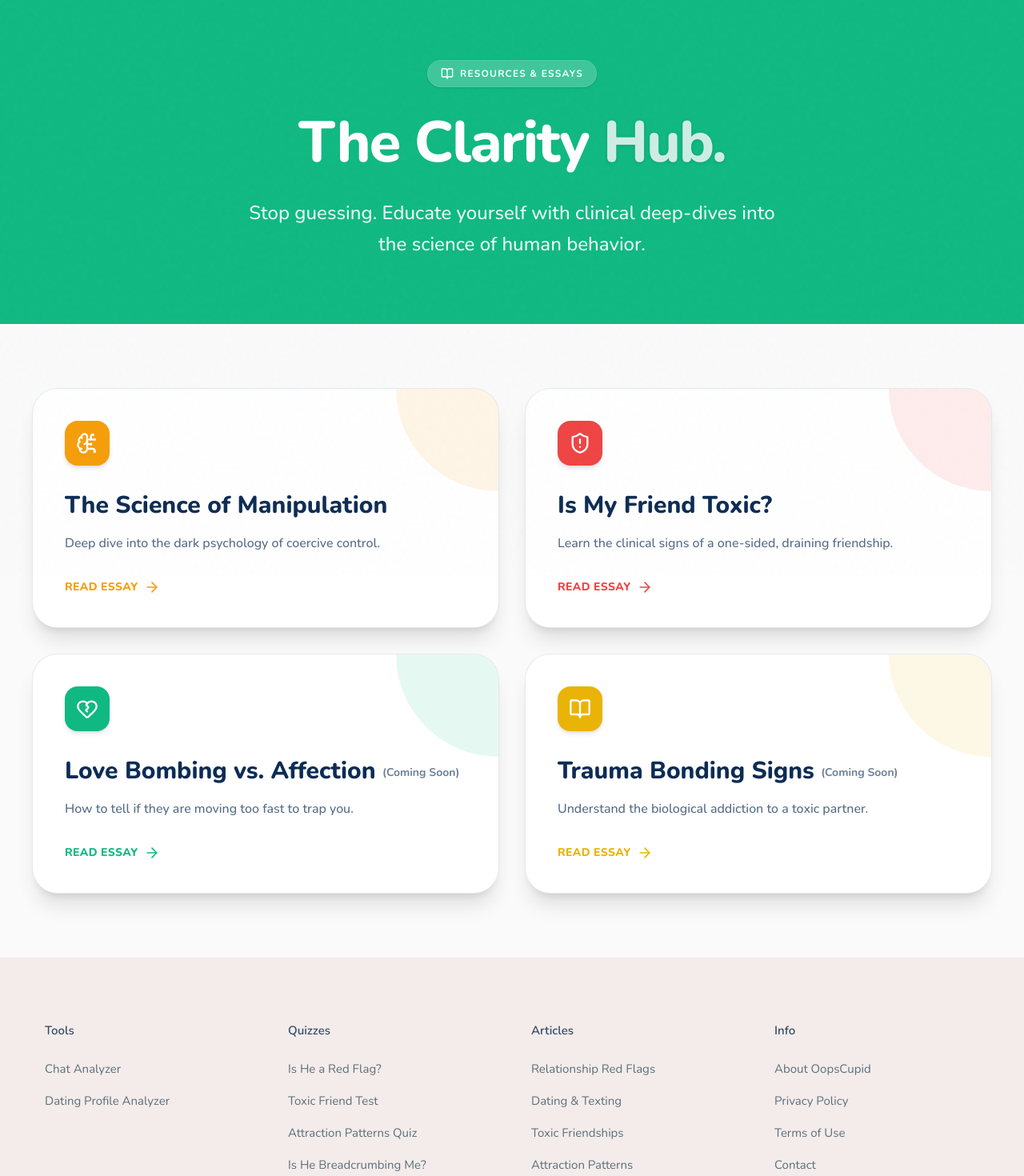
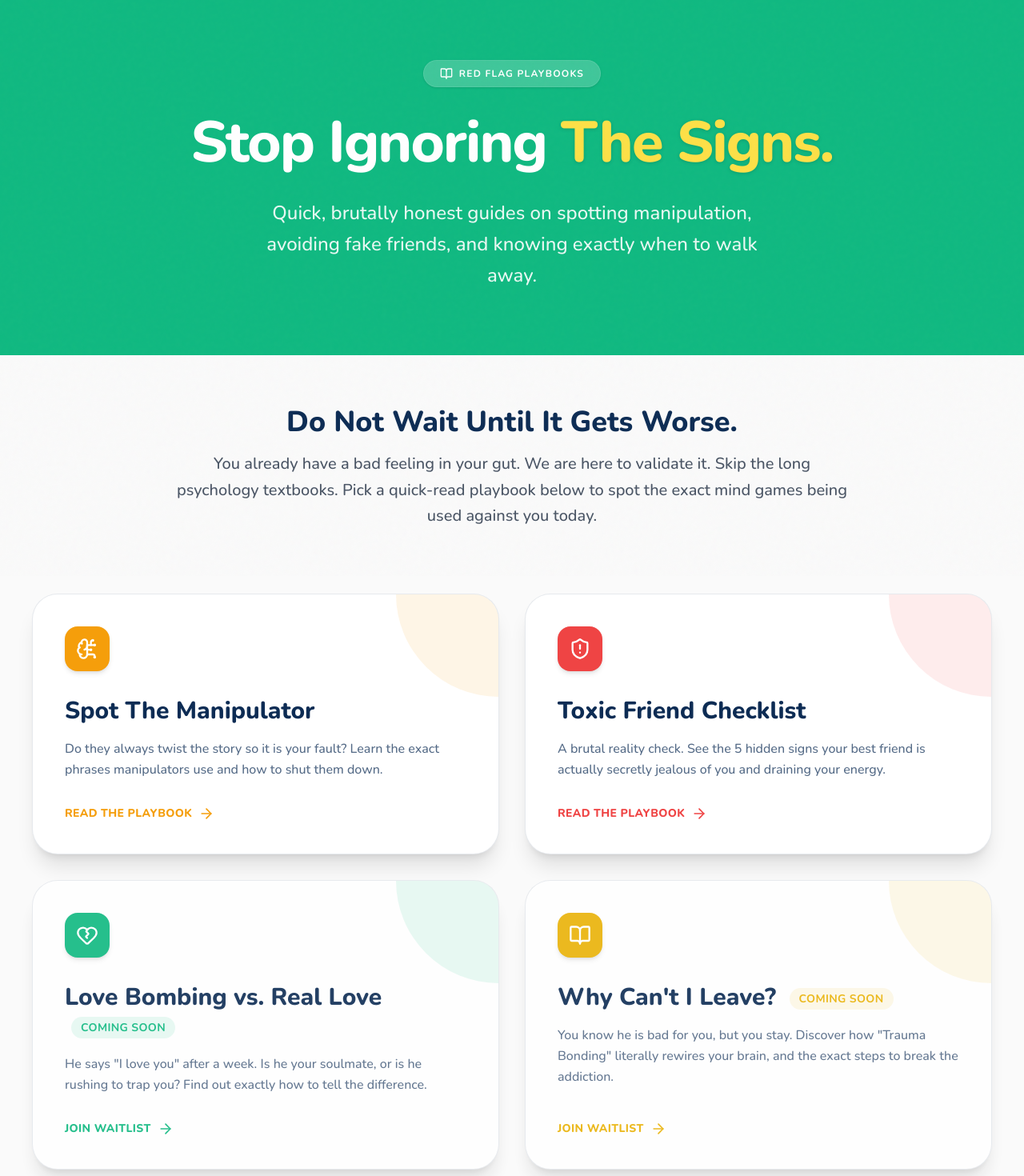
Before and after one commit to Sinadehesh/OopsCupid, a Next.js app: page /articles in a window 1280 px wide. Shown: the part 80-1550 px from the top of the page at 80% size. Built offline with nearby package versions, Linux system fonts and the light colour scheme; a web font is replaced by a local one.

Commit message:
feat: transform /articles page into high-converting Hormozi style guide hub

```diff
--- a/app/articles/page.tsx
+++ b/app/articles/page.tsx
@@ -1,28 +1,40 @@
 import Link from "next/link";
 import { BookOpen, BrainCircuit, ShieldAlert, HeartCrack, ArrowRight } from "lucide-react";
 
-export const metadata = { title: "The Clarity Hub | OopsCupid" };
+export const metadata = { title: "Relationship Red Flag Guides | OopsCupid" };
 
 export default function ClarityHub() {
   return (
     <main className="min-h-screen bg-[#fafafa]">
+      {/* HERO SECTION: The Dream Outcome */}
       <section className="bg-[#10B981] text-white py-20 px-6 relative overflow-hidden">
         <div className="absolute inset-0 opacity-10 bg-[radial-gradient(circle_at_center,_var(--tw-gradient-stops))] from-white via-transparent to-transparent"></div>
         <div className="max-w-5xl mx-auto text-center relative z-10 flex flex-col items-center">
-          <div className="inline-flex items-center gap-2 px-4 py-2 rounded-full text-xs font-bold tracking-widest mb-6 bg-white/20 backdrop-blur-sm border border-white/10 shadow-sm uppercase">
+          <div className="inline-flex items-center gap-2 px-5 py-2 rounded-full text-xs font-bold tracking-widest mb-6 bg-white/20 backdrop-blur-sm border border-white/10 shadow-sm uppercase">
             <BookOpen className="w-4 h-4 text-white" />
-            Resources & Essays
+            Red Flag Playbooks
           </div>
           <h1 className="text-5xl md:text-7xl font-extrabold mb-6 tracking-tight leading-tight">
-            The Clarity <span className="text-white/80 drop-shadow-sm">Hub.</span>
+            Stop Ignoring <span className="text-[#FDE047] drop-shadow-sm">The Signs.</span>
           </h1>
           <p className="text-lg md:text-2xl font-medium max-w-2xl mx-auto opacity-90 leading-relaxed">
-            Stop guessing. Educate yourself with clinical deep-dives into the science of human behavior.
+            Quick, brutally honest guides on spotting manipulation, avoiding fake friends, and knowing exactly when to walk away.
           </p>
         </div>
       </section>
 
-      <section className="py-20 px-6">
+      {/* THE PAIN SECTION: Running from Hell */}
+      <section className="pt-16 pb-8 px-6 text-center max-w-4xl mx-auto">
+        <h2 className="text-3xl md:text-4xl font-extrabold text-[#0D2C54] mb-4">
+          Do Not Wait Until It Gets Worse.
+        </h2>
+        <p className="text-lg md:text-xl text-gray-600 font-medium leading-relaxed">
+          You already have a bad feeling in your gut. We are here to validate it. Skip the long psychology textbooks. Pick a quick-read playbook below to spot the exact mind games being used against you today.
+        </p>
+      </section>
+
+      {/* CARDS SECTION: The Solution (No Effort) */}
+      <section className="py-12 px-6">
         <div className="w-full max-w-[1200px] mx-auto grid grid-cols-1 md:grid-cols-2 gap-8">
 
           <Link href="/articles/manipulation-science" className="group block h-full">
@@ -31,10 +43,12 @@ export default function ClarityHub() {
               <div className="w-14 h-14 bg-[#F59E0B] rounded-2xl flex items-center justify-center mb-8 shadow-md z-10">
                 <BrainCircuit className="w-7 h-7 text-white" />
               </div>
-              <h2 className="text-2xl md:text-3xl font-extrabold text-[#0D2C54] mb-4 z-10">The Science of Manipulation</h2>
-              <p className="text-[#0D2C54]/70 mb-8 leading-relaxed font-medium z-10 flex-grow">Deep dive into the dark psychology of coercive control.</p>
+              <h2 className="text-2xl md:text-3xl font-extrabold text-[#0D2C54] mb-4 z-10">Spot The Manipulator</h2>
+              <p className="text-[#0D2C54]/70 mb-8 leading-relaxed font-medium z-10 flex-grow">
+                Do they always twist the story so it is your fault? Learn the exact phrases manipulators use and how to shut them down.
+              </p>
               <div className="flex items-center text-[#F59E0B] font-extrabold z-10 mt-auto uppercase text-sm tracking-wide">
-                Read Essay <ArrowRight className="w-5 h-5 ml-2 transition-transform group-hover:translate-x-1" />
+                Read The Playbook <ArrowRight className="w-5 h-5 ml-2 transition-transform group-hover:translate-x-1" />
               </div>
             </div>
           </Link>
@@ -45,38 +59,44 @@ export default function ClarityHub() {
               <div className="w-14 h-14 bg-[#EF4444] rounded-2xl flex items-center justify-center mb-8 shadow-md z-10">
                 <ShieldAlert className="w-7 h-7 text-white" />
               </div>
-              <h2 className="text-2xl md:text-3xl font-extrabold text-[#0D2C54] mb-4 z-10">Is My Friend Toxic?</h2>
-              <p className="text-[#0D2C54]/70 mb-8 leading-relaxed font-medium z-10 flex-grow">Learn the clinical signs of a one-sided, draining friendship.</p>
+              <h2 className="text-2xl md:text-3xl font-extrabold text-[#0D2C54] mb-4 z-10">Toxic Friend Checklist</h2>
+              <p className="text-[#0D2C54]/70 mb-8 leading-relaxed font-medium z-10 flex-grow">
+                A brutal reality check. See the 5 hidden signs your best friend is actually secretly jealous of you and draining your energy.
+              </p>
               <div className="flex items-center text-[#EF4444] font-extrabold z-10 mt-auto uppercase text-sm tracking-wide">
-                Read Essay <ArrowRight className="w-5 h-5 ml-2 transition-transform group-hover:translate-x-1" />
+                Read The Playbook <ArrowRight className="w-5 h-5 ml-2 transition-transform group-hover:translate-x-1" />
               </div>
             </div>
           </Link>
 
           <Link href="/love-bombing-signs" className="group block h-full">
-            <div className="bg-white rounded-[32px] p-8 md:p-10 border border-[#0D2C54]/10 shadow-xl hover:shadow-2xl transition-all duration-300 hover:-translate-y-2 h-full flex flex-col relative overflow-hidden">
+            <div className="bg-white rounded-[32px] p-8 md:p-10 border border-[#0D2C54]/10 shadow-xl hover:shadow-2xl transition-all duration-300 hover:-translate-y-2 h-full flex flex-col relative overflow-hidden opacity-90">
               <div className="absolute top-0 right-0 w-32 h-32 bg-[#10B981]/10 rounded-bl-full -z-0 transition-transform group-hover:scale-110"></div>
               <div className="w-14 h-14 bg-[#10B981] rounded-2xl flex items-center justify-center mb-8 shadow-md z-10">
                 <HeartCrack className="w-7 h-7 text-white" />
               </div>
-              <h2 className="text-2xl md:text-3xl font-extrabold text-[#0D2C54] mb-4 z-10">Love Bombing vs. Affection <span className="text-sm font-bold opacity-60 tracking-normal align-middle whitespace-nowrap">(Coming Soon)</span></h2>
-              <p className="text-[#0D2C54]/70 mb-8 leading-relaxed font-medium z-10 flex-grow">How to tell if they are moving too fast to trap you.</p>
+              <h2 className="text-2xl md:text-3xl font-extrabold text-[#0D2C54] mb-4 z-10">Love Bombing vs. Real Love <span className="text-sm font-bold text-[#10B981] bg-[#10B981]/10 px-3 py-1 rounded-full ml-2 align-middle whitespace-nowrap tracking-wide uppercase">COMING SOON</span></h2>
+              <p className="text-[#0D2C54]/70 mb-8 leading-relaxed font-medium z-10 flex-grow">
+                He says "I love you" after a week. Is he your soulmate, or is he rushing to trap you? Find out exactly how to tell the difference.
+              </p>
               <div className="flex items-center text-[#10B981] font-extrabold z-10 mt-auto uppercase text-sm tracking-wide">
-                Read Essay <ArrowRight className="w-5 h-5 ml-2 transition-transform group-hover:translate-x-1" />
+                Join Waitlist <ArrowRight className="w-5 h-5 ml-2 transition-transform group-hover:translate-x-1" />
               </div>
             </div>
           </Link>
 
           <Link href="/trauma-bonding-signs" className="group block h-full">
-            <div className="bg-white rounded-[32px] p-8 md:p-10 border border-[#0D2C54]/10 shadow-xl hover:shadow-2xl transition-all duration-300 hover:-translate-y-2 h-full flex flex-col relative overflow-hidden">
+            <div className="bg-white rounded-[32px] p-8 md:p-10 border border-[#0D2C54]/10 shadow-xl hover:shadow-2xl transition-all duration-300 hover:-translate-y-2 h-full flex flex-col relative overflow-hidden opacity-90">
               <div className="absolute top-0 right-0 w-32 h-32 bg-[#EAB308]/10 rounded-bl-full -z-0 transition-transform group-hover:scale-110"></div>
               <div className="w-14 h-14 bg-[#EAB308] rounded-2xl flex items-center justify-center mb-8 shadow-md z-10">
                 <BookOpen className="w-7 h-7 text-white" />
               </div>
-              <h2 className="text-2xl md:text-3xl font-extrabold text-[#0D2C54] mb-4 z-10">Trauma Bonding Signs <span className="text-sm font-bold opacity-60 tracking-normal align-middle whitespace-nowrap">(Coming Soon)</span></h2>
-              <p className="text-[#0D2C54]/70 mb-8 leading-relaxed font-medium z-10 flex-grow">Understand the biological addiction to a toxic partner.</p>
+              <h2 className="text-2xl md:text-3xl font-extrabold text-[#0D2C54] mb-4 z-10">Why Can't I Leave? <span className="text-sm font-bold text-[#EAB308] bg-[#EAB308]/10 px-3 py-1 rounded-full ml-2 align-middle whitespace-nowrap tracking-wide uppercase">COMING SOON</span></h2>
+              <p className="text-[#0D2C54]/70 mb-8 leading-relaxed font-medium z-10 flex-grow">
+                You know he is bad for you, but you stay. Discover how "Trauma Bonding" literally rewires your brain, and the exact steps to break the addiction.
+              </p>
               <div className="flex items-center text-[#EAB308] font-extrabold z-10 mt-auto uppercase text-sm tracking-wide">
-                Read Essay <ArrowRight className="w-5 h-5 ml-2 transition-transform group-hover:translate-x-1" />
+                Join Waitlist <ArrowRight className="w-5 h-5 ml-2 transition-transform group-hover:translate-x-1" />
               </div>
             </div>
           </Link>
```
